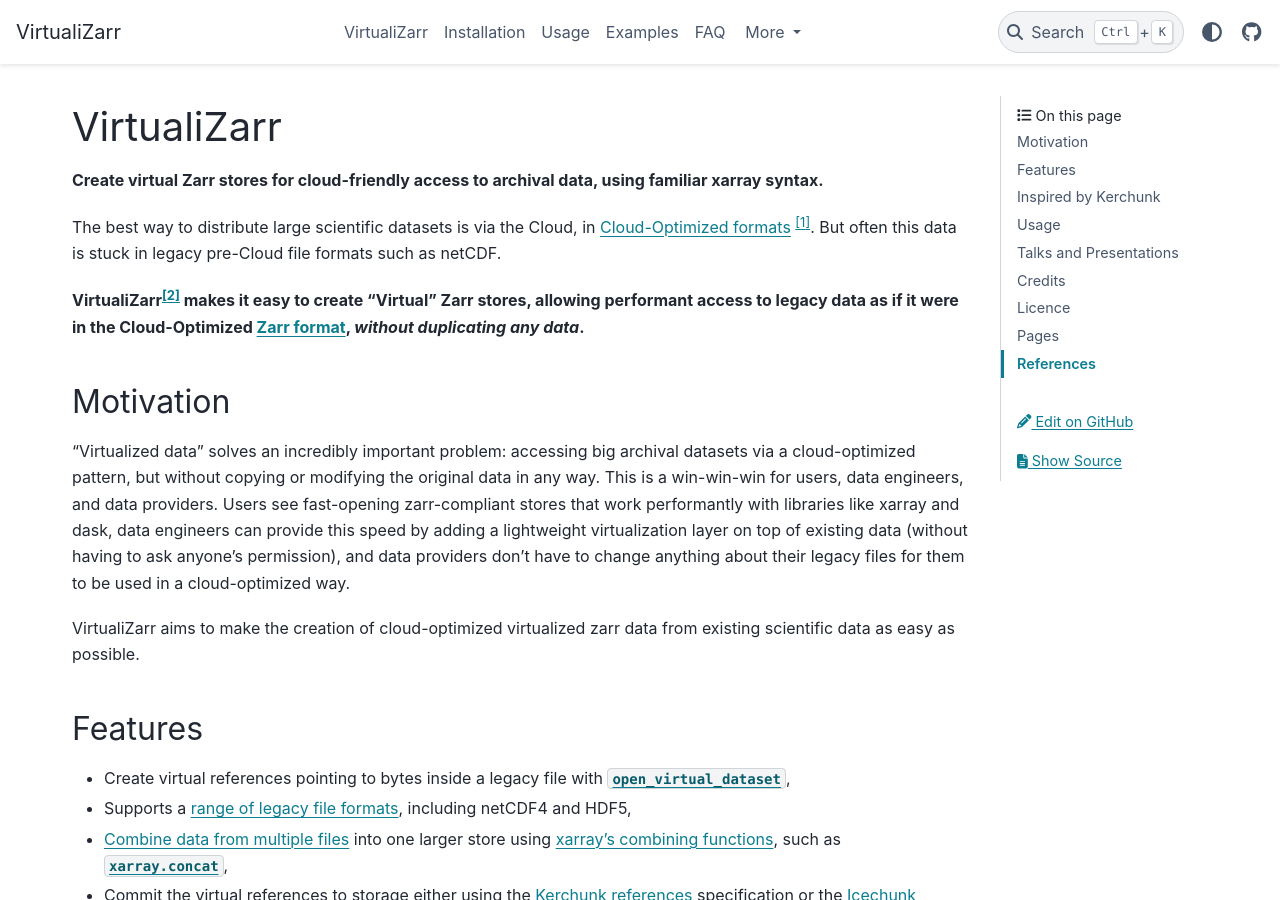
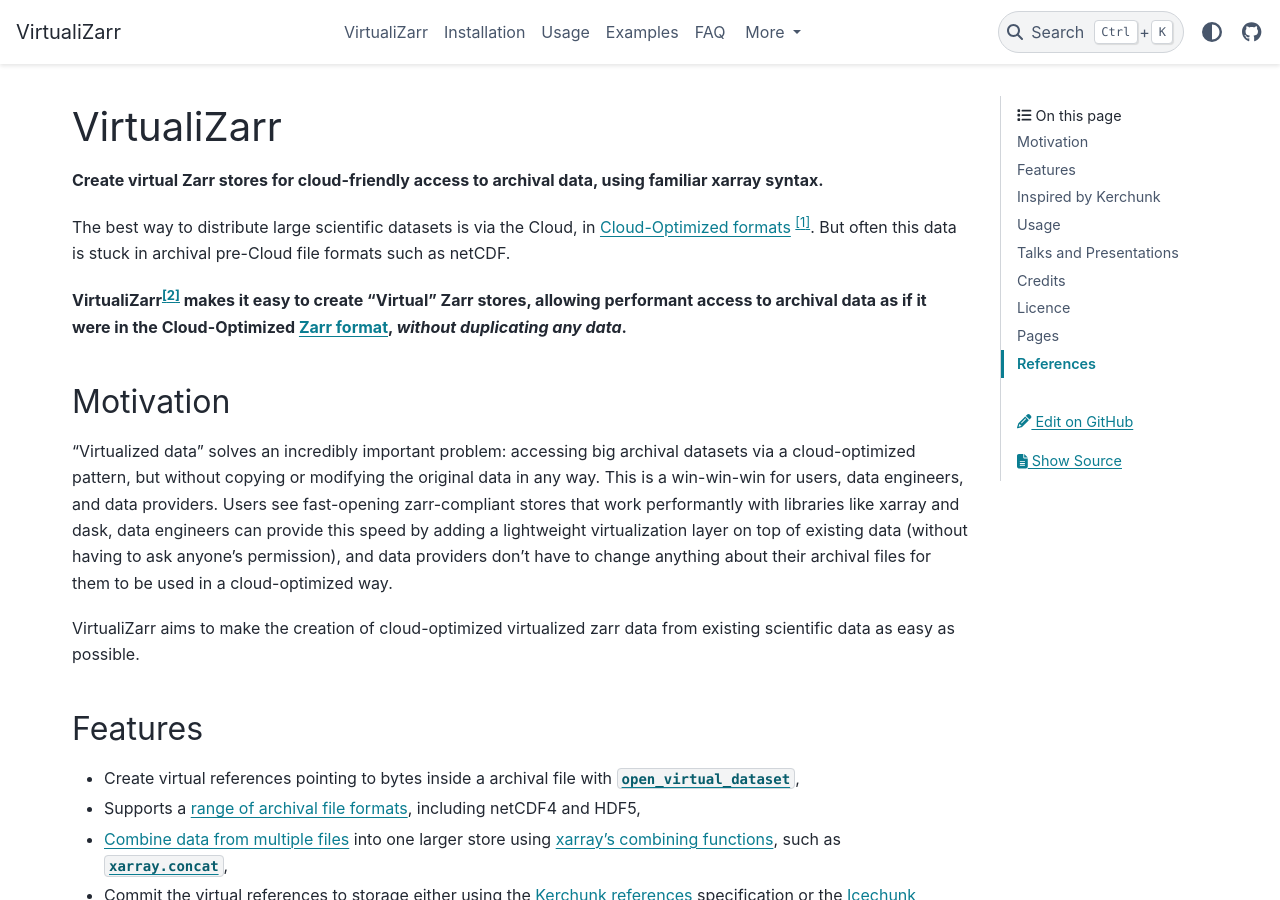
Before and after one commit to zarr-developers/VirtualiZarr, a Sphinx documentation site: the page built from docs/index.md, in a window 1280 px wide and 900 px high. Built offline with Sphinx 7.4.7 and the PyData theme 0.15.4, drawn with Linux system fonts in a browser that asks for light colours.

Commit message:
legacy->archival (#344)

```diff
--- a/docs/index.md
+++ b/docs/index.md
@@ -2,20 +2,20 @@
 
 **Create virtual Zarr stores for cloud-friendly access to archival data, using familiar xarray syntax.**
 
-The best way to distribute large scientific datasets is via the Cloud, in [Cloud-Optimized formats](https://guide.cloudnativegeo.org/) [^1]. But often this data is stuck in legacy pre-Cloud file formats such as netCDF.
+The best way to distribute large scientific datasets is via the Cloud, in [Cloud-Optimized formats](https://guide.cloudnativegeo.org/) [^1]. But often this data is stuck in archival pre-Cloud file formats such as netCDF.
 
-**VirtualiZarr[^2] makes it easy to create "Virtual" Zarr stores, allowing performant access to legacy data as if it were in the Cloud-Optimized [Zarr format](https://zarr.dev/), _without duplicating any data_.**
+**VirtualiZarr[^2] makes it easy to create "Virtual" Zarr stores, allowing performant access to archival data as if it were in the Cloud-Optimized [Zarr format](https://zarr.dev/), _without duplicating any data_.**
 
 ## Motivation
 
-"Virtualized data" solves an incredibly important problem: accessing big archival datasets via a cloud-optimized pattern, but without copying or modifying the original data in any way. This is a win-win-win for users, data engineers, and data providers. Users see fast-opening zarr-compliant stores that work performantly with libraries like xarray and dask, data engineers can provide this speed by adding a lightweight virtualization layer on top of existing data (without having to ask anyone's permission), and data providers don't have to change anything about their legacy files for them to be used in a cloud-optimized way.
+"Virtualized data" solves an incredibly important problem: accessing big archival datasets via a cloud-optimized pattern, but without copying or modifying the original data in any way. This is a win-win-win for users, data engineers, and data providers. Users see fast-opening zarr-compliant stores that work performantly with libraries like xarray and dask, data engineers can provide this speed by adding a lightweight virtualization layer on top of existing data (without having to ask anyone's permission), and data providers don't have to change anything about their archival files for them to be used in a cloud-optimized way.
 
 VirtualiZarr aims to make the creation of cloud-optimized virtualized zarr data from existing scientific data as easy as possible.
 
 ## Features
 
-* Create virtual references pointing to bytes inside a legacy file with [`open_virtual_dataset`](https://virtualizarr.readthedocs.io/en/latest/usage.html#opening-files-as-virtual-datasets),
-* Supports a [range of legacy file formats](https://virtualizarr.readthedocs.io/en/latest/faq.html#how-do-virtualizarr-and-kerchunk-compare), including netCDF4 and HDF5,
+* Create virtual references pointing to bytes inside a archival file with [`open_virtual_dataset`](https://virtualizarr.readthedocs.io/en/latest/usage.html#opening-files-as-virtual-datasets),
+* Supports a [range of archival file formats](https://virtualizarr.readthedocs.io/en/latest/faq.html#how-do-virtualizarr-and-kerchunk-compare), including netCDF4 and HDF5,
 * [Combine data from multiple files](https://virtualizarr.readthedocs.io/en/latest/usage.html#combining-virtual-datasets) into one larger store using [xarray's combining functions](https://docs.xarray.dev/en/stable/user-guide/combining.html), such as [`xarray.concat`](https://docs.xarray.dev/en/stable/generated/xarray.concat.html),
 * Commit the virtual references to storage either using the [Kerchunk references](https://fsspec.github.io/kerchunk/spec.html) specification or the [Icechunk](https://icechunk.io/) transactional storage engine.
 * Users access the virtual dataset using [`xarray.open_dataset`](https://docs.xarray.dev/en/stable/generated/xarray.open_dataset.html#xarray.open_dataset).
```
Also changed, not shown: README.md (+4 -4 lines), docs/faq.md (+5 -5 lines), docs/usage.md (+4 -4 lines).
